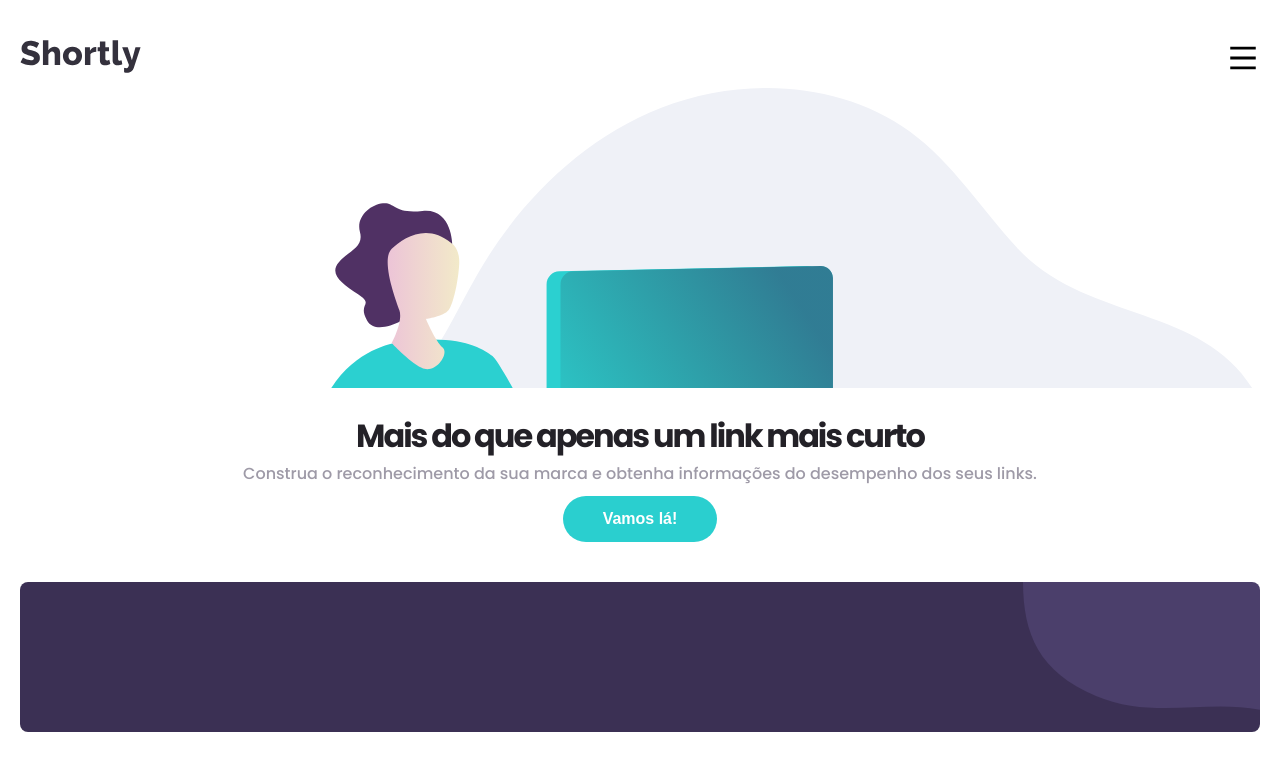
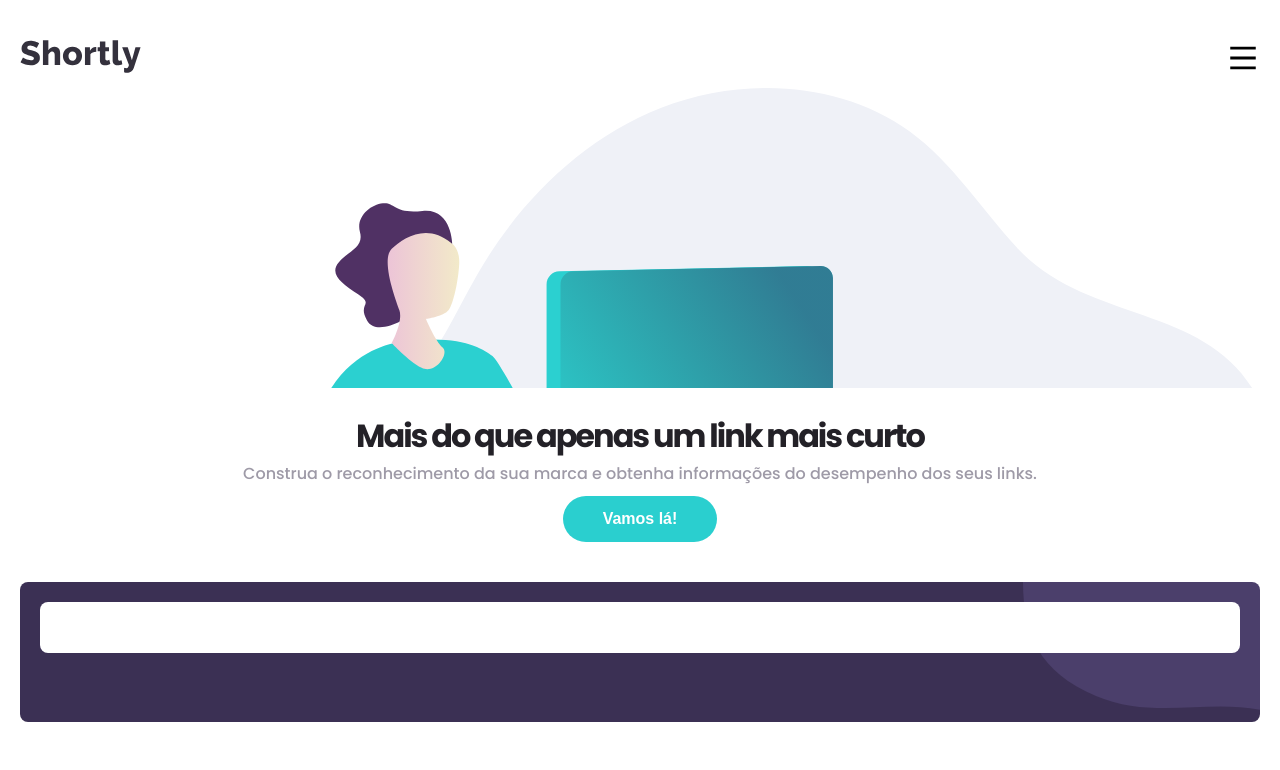
Before and after one commit to Salv-Dev/shortly, a React (Create React App) app: page / in a window 1280 px wide. Shown: the top 770 px of the page. Built offline with nearby package versions, Linux system fonts and the light colour scheme.

Commit message:
estiliza o Input

```diff
--- a/src/components/atoms/Input/styles.ts
+++ b/src/components/atoms/Input/styles.ts
@@ -1,3 +1,10 @@
 import styled from 'styled-components';
 
-export const Ipt = styled.input``;
+export const Ipt = styled.input`
+    border: none;
+    font-size: 18px;
+    padding: 15px;
+    border-radius: ${props => props.theme.borderRadius};
+    color: ${props => props.theme.palette.primary.light.main};
+    font-weight: bold;
+`;
--- a/src/components/molecules/UrlShortenerInput/index.tsx
+++ b/src/components/molecules/UrlShortenerInput/index.tsx
@@ -1,10 +1,12 @@
-import React from 'react';
+import Input from '../../atoms/Input';
 
 import { Container } from './styles';
 
 const UrlShortenerInput: React.FC = () => {
   return (
-      <Container></Container>
+      <Container>
+        <Input />
+      </Container>
   );
 }
 
--- a/src/components/molecules/UrlShortenerInput/styles.ts
+++ b/src/components/molecules/UrlShortenerInput/styles.ts
@@ -1,7 +1,10 @@
 import styled from 'styled-components';
 
 export const Container = styled.div`
-    height: 150px;
+    display: flex;
+    flex-direction: column;
+    height: 100px;
+    padding: 20px;
     margin: 20px;
     background: url('/images/bg-shorten-mobile.svg') no-repeat;
     background-position: right top;
```
